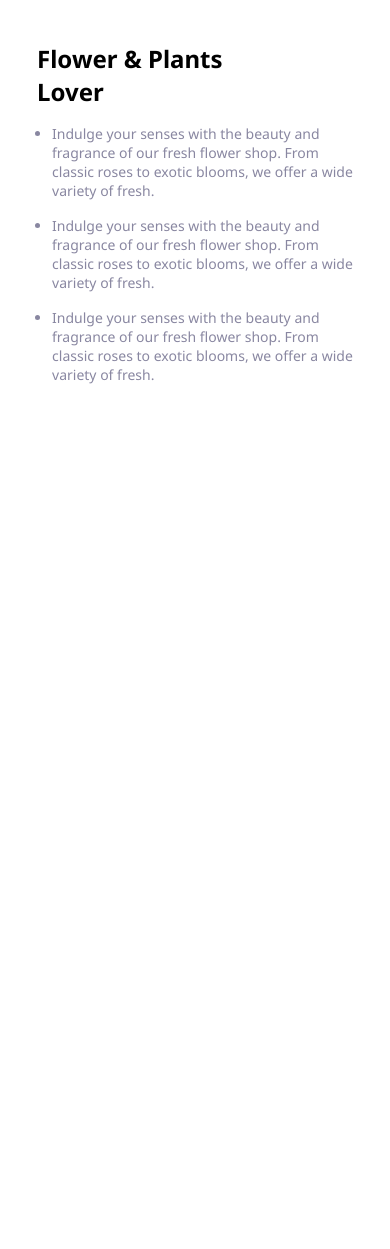
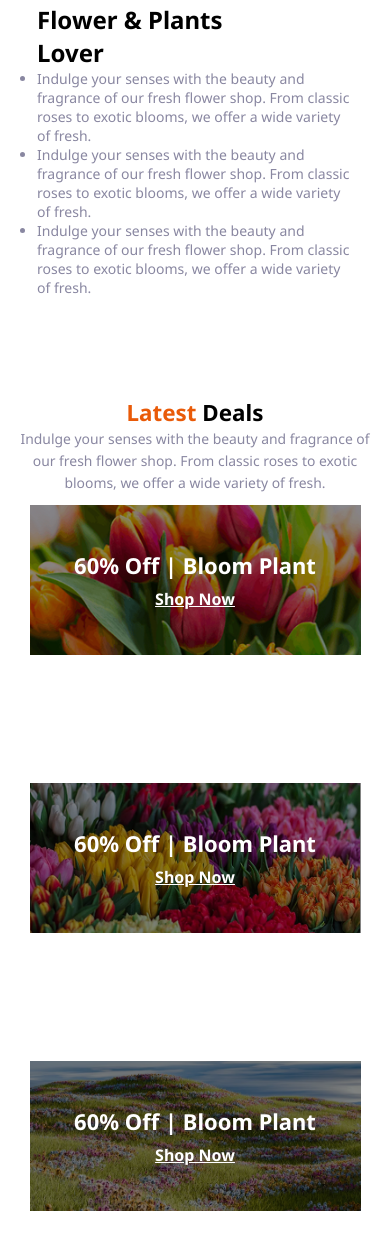
Before and after one commit to shahidur-rahman18/assignment_2-, a plain HTML site: page index.html in a window 390 px wide. Shown: the part 2689-3938 px from the top of the page. Before the commit the page ends 3073 px from the top, so only its background shows below. Drawn offline with Linux system fonts and the light colour scheme.

Commit message:
grid image part

```diff
--- a/index.html
+++ b/index.html
@@ -70,7 +70,7 @@
 
             </div>
 
-                <img src="images/hero-flower.png" class="dslr" alt="">
+                <img src="images/hero-flower.png" alt="">
 
 
         </div>
@@ -184,7 +184,8 @@
           <img class="main-img" src="images/flower-store.png" alt="">
           <img class="badge-img" src="images/trusted-badge.png" alt="">
           </div>
-          <div class="flower-lover-text">
+          <div class="flower-lover-text-container">
+            <div class="flower-lover-text"></div>
             <h1>Flower & Plants<br>Lover</h1>
             <ul class="text-secondary-color">
               <li>Indulge your senses with the beauty and fragrance of our fresh flower shop. From classic roses to exotic blooms, we offer a wide variety of fresh.</li>
@@ -192,13 +193,58 @@
               <li>Indulge your senses with the beauty and fragrance of our fresh flower shop. From classic roses to exotic blooms, we offer a wide variety of fresh.</li>
             </ul>
 
-
+           </div>
           </div>
         </div>
       </section>
 
 
 
+      <section class="latest-deal">
+
+
+        <h3 class="plants-title "><span class="text-primary-color">Latest </span>Deals</h3>
+        <p class="plants-description text-secondary-color"> Indulge your senses with the beauty and fragrance of our fresh flower shop. From classic roses to exotic blooms, we offer a wide variety of fresh.</p>
+
+        </section>
+
+
+        <!-- collage img  -->
+
+
+
+        <section>
+
+
+        <div class="grid-container">
+             <div class="box box1">
+              <div>
+                 <h2>60% Off | Bloom Plant</h2>
+               <a href=""><h4><u>Shop Now</u></h4></a>
+              </div>
+          </div>
+
+       <div class="box box2">
+        <div>
+<h2>60% Off | Bloom Plant</h2>
+               <a href=""><h4><u>Shop Now</u></h4></a>
+        </div>
+
+        </div>
+
+              <div class="box box3">
+               <div>
+                <h2>60% Off | Bloom Plant</h2>
+               <a href=""><h4><u>Shop Now</u></h4></a>
+               </div>
+         </div>
+
+            </div>
+
+        </section>
+
+
+
     </main>
   </body>
 </html>
--- a/styles/style.css
+++ b/styles/style.css
@@ -158,12 +158,11 @@ nav {
 /* <!-- flower lover section --> */
 
 .flower-lover-container {
-  flex: 1;
   display: flex;
   justify-content: space-between;
   align-items: center;
   gap: 60px;
-  max-width: 100;
+
   margin-top: 200px;
 }
 
@@ -175,6 +174,13 @@ nav {
 
 .bage-container {
   position: relative;
+  width: 50%;
+}
+.bage-container .main-img {
+  width: 100%;
+}
+.flower-lover-text-container {
+  width: 50%;
 }
 .badge-img {
   position: absolute;
@@ -183,11 +189,9 @@ nav {
   width: 286px;
   height: 286px;
 
-  top: -30%;
-  right: -25%;
+  top: -12%;
+  right: -14%;
   border-radius: 100%;
-
-
 }
 
 .flower-lover-text {
@@ -207,6 +211,78 @@ nav {
 .flower-lover-text ul li {
   margin-top: 16px;
   margin-left: 15px;
+}
+
+/* ------------latest deal --------- */
+
+.latest-deal {
+  align-items: center;
+  margin-top: 100px;
+}
+
+/*------------------ <!-- collage img  ------------->----- */
+
+.grid-container {
+  display: grid;
+  grid-template-columns: 1fr 1fr;
+  grid-template-rows: 1fr 1fr;
+  gap: 10px;
+  height: 100vh;
+  padding: 10px;
+}
+
+.box {
+  color: white;
+  font-size: 24px;
+  font-weight: bold;
+  display: flex;
+  flex-direction: column;
+  align-items: center;
+  justify-content: center;
+  background-size: cover;
+  background-position: center;
+  position: relative;
+  height: 100%;
+}
+.box h2,
+h4 {
+  color: white;
+}
+
+.box1 {
+  background-image: url(../images/deal-ana.png);
+  grid-column: 1;
+  grid-row: 1;
+  align-items: center;
+  /* filter: brightness(50%); */
+  opacity: 1;
+}
+
+.box2 {
+  background-image: url(../images/deal-bloom.png);
+  grid-column: 1;
+  grid-row: 2;
+}
+
+.box3 {
+  background-image: url(../images/deal-zabo.png);
+  grid-column: 2;
+  grid-row: 1 / span 2;
+}
+
+.box > * {
+  position: relative;
+  z-index: 1;
+}
+.box div {
+  position: absolute;
+  background-color: rgba(0, 0, 0, 0.464);
+  width: 100%;
+  height: 100%;
+  display: flex;
+  flex-direction: column;
+  justify-content: center;
+  align-items: center;
 }
 
 /* media query for small device  */
@@ -277,10 +353,9 @@ nav {
     width: 90%;
   }
 
-  .badge-img{
+  .badge-img {
     display: none;
   }
-
 
   .flower-lover-container h1 {
     font-size: 1.5rem;
@@ -288,4 +363,34 @@ nav {
   .flower-lover-container ul {
     font-size: 0.875rem;
   }
+
+  .bage-container {
+    width: 90%;
+  }
+  .flower-lover-text-container {
+    width: 90%;
+  }
+
+  .grid-container {
+    grid-template-columns: 1fr;
+    grid-template-rows: 1fr 1fr 1fr;
+
+  }
+  .box{
+    height: 150px;
+  }
+  .box h2  {
+    font-size: 22px;
+  }
+   .box a {
+    font-size: 16px;
+    margin-top: 8px;
+  }
+
+  .box1,
+  .box2,
+  .box3 {
+    grid-column: 1 !important;
+    grid-row: auto !important;
+  }
 }
```
